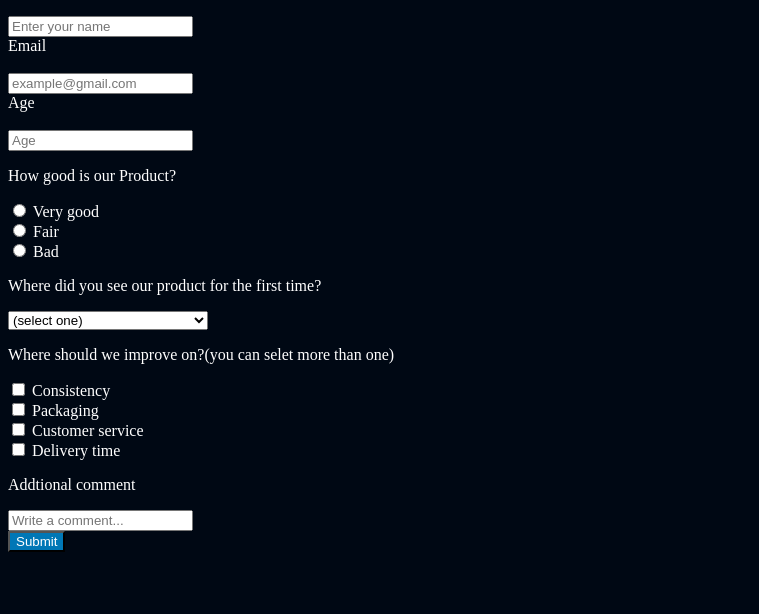
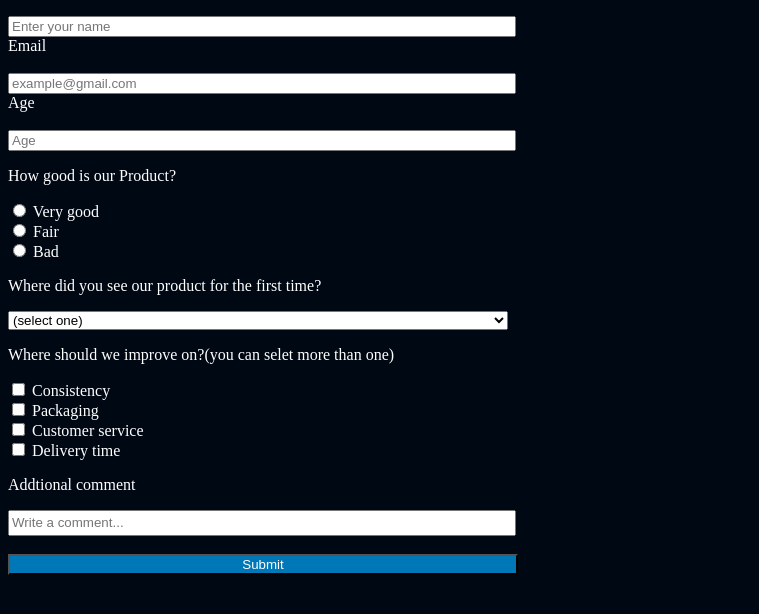
Before and after one commit to Theophilus38/connect-, a plain HTML site: page index.html in a window 1280 px wide. Shown: the part 100-714 px from the top of the page, without its empty margins (0-759 px from the left). Drawn offline with Linux system fonts and the light colour scheme.

Commit message:
change input size index

```diff
--- a/app.css
+++ b/app.css
@@ -17,7 +17,7 @@ p {
 }
 
 select {
-    width: 200px;
+    width: 500px;
 }
 
 .select_one {
@@ -27,4 +27,14 @@ select {
 button {
     background-color:#0077b6;
     color: white;
+    width: 510px;
 }
+
+.size input {
+    width: 500px;
+}
+
+.comment_size input{
+    width: 500px;
+    height:20px;
+}
--- a/index.html
+++ b/index.html
@@ -14,21 +14,21 @@
     </header>
 
     <main>
-        <div>
+        <div class="size">
             <label for="name">Name</label>
             <br>
             <br>
             <input type="text" name="name" id="name" placeholder="Enter your name">
         </div>
 
-        <div>
+        <div class="size">
             <label for="email">Email</label>
             <br>
             <br>
             <input type="text" name="email" id="email" placeholder="example@gmail.com">
         </div>
 
-        <div>
+        <div class="size">
             <label for="age">Age</label>
             <br>
             <br>
@@ -90,8 +90,9 @@
         </div>
 
         <p>Addtional comment</p>
-
-        <input type="text" placeholder="Write a comment..." width="200px" height="300px">
+        <div class="comment_size">
+            <input type="text" placeholder="Write a comment..." width="200px" height="300px">
+        </div>
         <br>
         <button>Submit</button>
 
```
